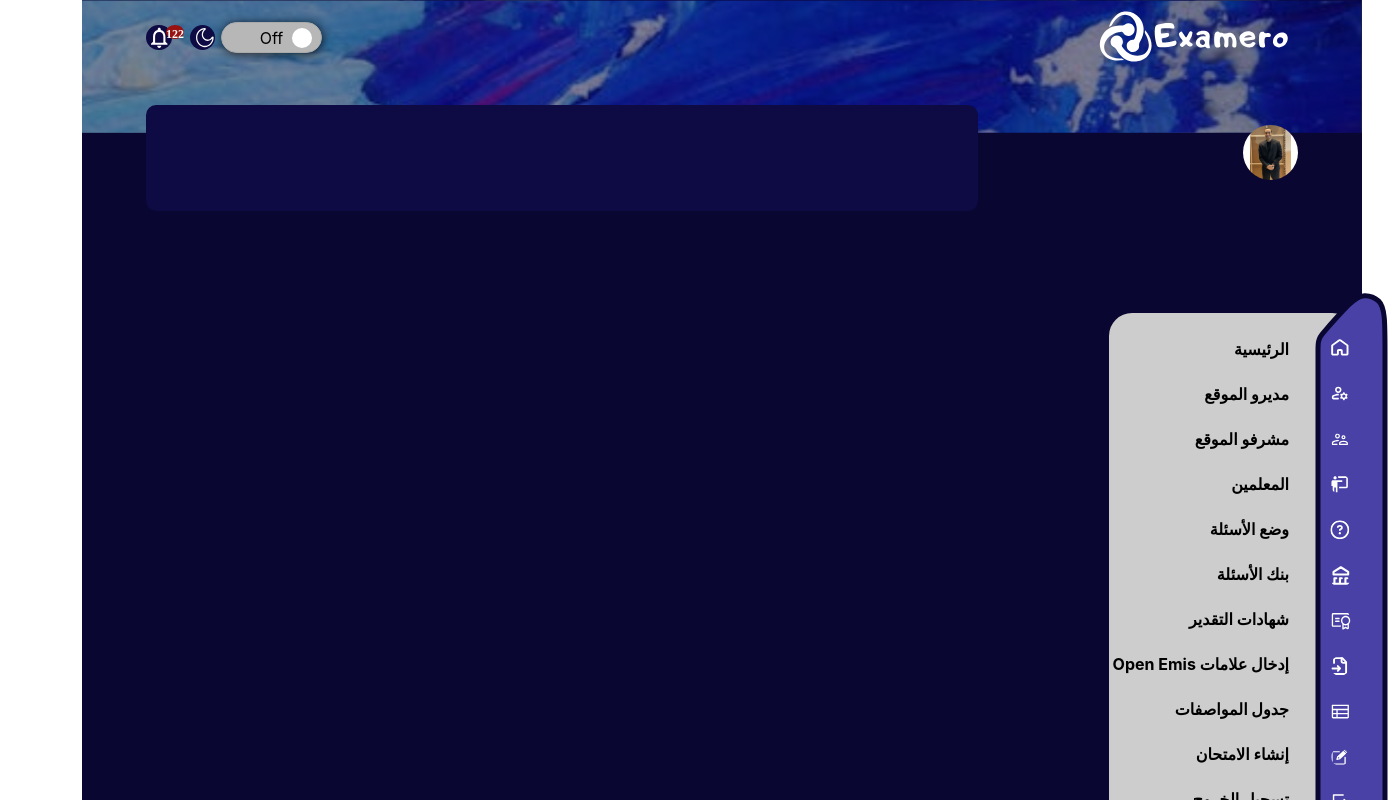
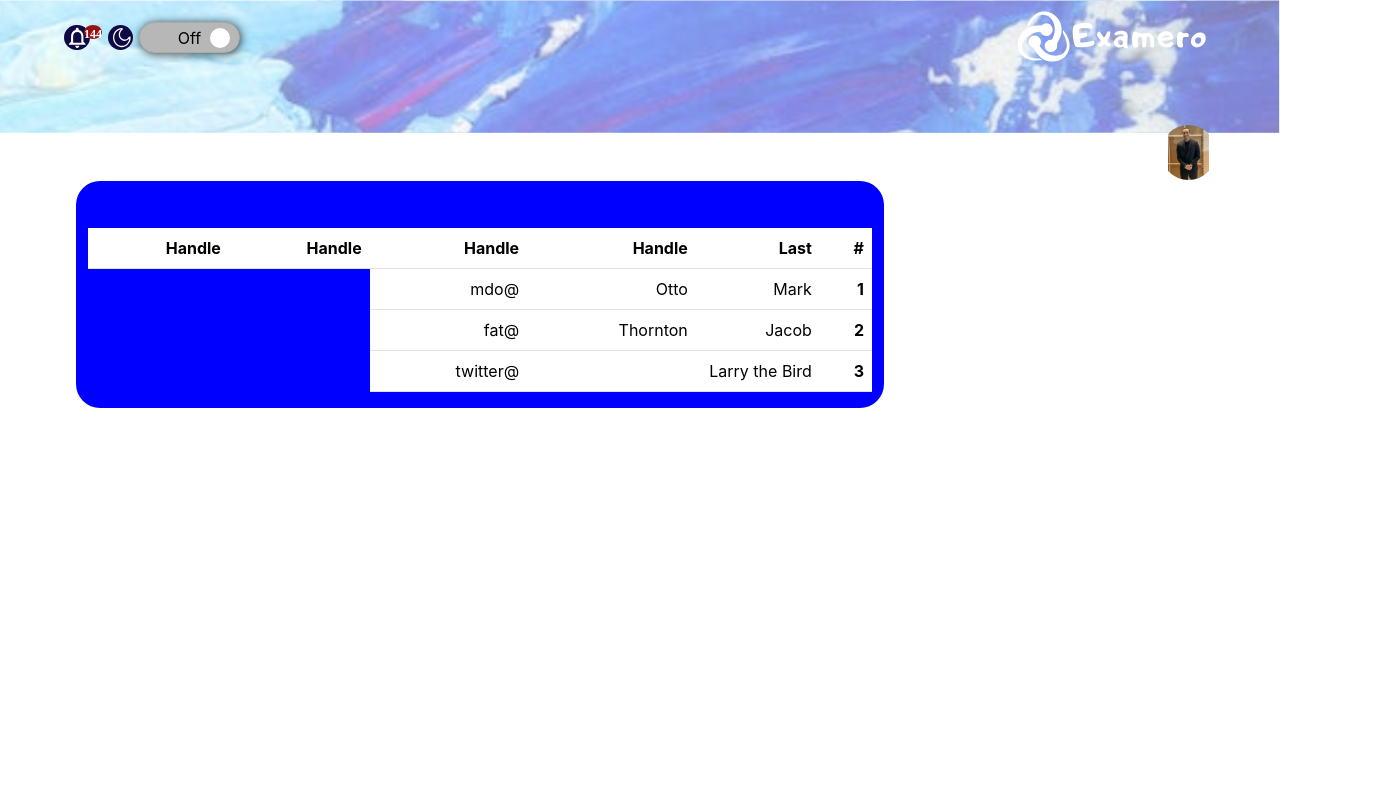
Before and after one commit to kasemsaad/Examero_react.js, a React (Create React App) app: page /b in a window 1280 px wide. Shown: the top 800 px of the page, 1390 px wide, since content can reach past the window. Built offline with nearby package versions, Linux system fonts and the light colour scheme.

Commit message:
adding reducx structure and make night and dark mode

```diff
--- a/package.json
+++ b/package.json
@@ -13,6 +13,7 @@
     "react": "^18.3.1",
     "react-bootstrap": "^2.10.2",
     "react-dom": "^18.3.1",
+    "react-redux": "^9.1.2",
     "react-router-dom": "^6.23.1",
     "react-scripts": "5.0.1",
     "redux": "^5.0.1",
--- a/src/App.js
+++ b/src/App.js
@@ -10,20 +10,18 @@ import Strcture from './strcture';
 
 function App(props) {
   return (
-    <div className="App">
+
+
       <BrowserRouter>
-        <div className='container'>
-          <Routes>
-            <Route path="/Strcture" element={<Strcture />} />
-            <Route path='/' element={<LayoutComp/>}>
+
+        <Routes>
+        <Route path='/' element={<LayoutComp/>}>
         <Route index element={<Log/>} />
         <Route path='/login' element={<J/>}/>
         <Route path='/b' element={<AccountSetting/>}/>
           </Route>
           </Routes>
-        </div>
       </BrowserRouter>
-    </div>
   );
 }
 
--- a/src/common/header/header.jsx
+++ b/src/common/header/header.jsx
@@ -6,18 +6,41 @@ import notifiy from "./../../assets/image/ic_baseline-notifications-none.svg"
 import moon from "./../../assets/image/solar_moon-line-duotone.svg"
 import logo from "./../../assets/image/لوجو examero-01 1.svg"
 import SidebarFullscreen from '../sidebar/structure'
-
+import { useDispatch, useSelector } from 'react-redux'
+import { CHANGE_THEME, COUNTER } from '../../redux/Types/types'
+import { Link } from 'react-router-dom'
 
  function Header() {
   const [toggled , setToggled] = useState(false)
+
+
+
+  const ReducerState = useSelector((state)=>state.dark);
+  const count = useSelector((state)=>state.dark.counter);
+
+  const dispatch = useDispatch()
+  const tog=()=>{
+    setToggled(!toggled)
+    dispatch({
+      type:CHANGE_THEME,
+    }
+    )
+  }
+
+
+
+
+
+
+
+
+
 
   return (
     <>
       <div className="image" style={{   width: "100%",   position: "absolute",   zIndex: -44, }}>
         <img src={Examiro} alt="examiro" width="100%" />
       </div>
-
-
       <nav className="navbar-expand-lg navbar-light">
       <div className="container-fluid left_burger" style={{margin:"0",padding:"0"}}>
       <div  className="row row_rev_"  id="navbarSupportedContent"  style={{ justifyContent: "space-between",
@@ -46,8 +69,7 @@ import SidebarFullscreen from '../sidebar/structure'
                       fontFamily: "'Times New Roman', Times, serif",
                       fontWeight: "800",
                     }}>
-                    122
-                  </span>
+144                  </span>
                 </div>
               </li>
               <div className='notify_btn_tog'
@@ -66,7 +88,7 @@ import SidebarFullscreen from '../sidebar/structure'
                 </li>
 
                 <li className="nav-item dropdown">
-                <button style={{marginLeft:"6px"}} className={`toggle-btn ${toggled ? "toggled" : ""}`} onClick={()=>setToggled(!toggled)}>
+                <button style={{marginLeft:"6px"}} className={`toggle-btn ${toggled ? "toggled" : ""}`} onClick={()=>tog()}>
                 <span className={toggled ? "white-text" : "whit"}>{toggled ? "On" : "Off"}</span>
            <div className='thumb'></div>
                 </button>
--- a/src/dashboard/Account-settting/Account.css
+++ b/src/dashboard/Account-settting/Account.css
@@ -1,10 +1,10 @@
 .container_edit{
-
-  max-width: 800px !important;
+  width:100% !important;
   border-radius: 24px;
   background-color: blue ;
-  margin: auto;
+  /* margin: auto; */
   margin-top: 76px;
 margin-bottom: 106px;
+overflow-x: auto;
 
 }
--- a/src/dashboard/Account-settting/AccountSetting.jsx
+++ b/src/dashboard/Account-settting/AccountSetting.jsx
@@ -6,6 +6,43 @@ import SidebarFullscreen from '../../common/sidebar/structure';
     <>
 
     <div className='container container_edit' >
+      <div style={{paddingTop:"6%" ,direction:"rtl"}}>
+
+
+    <table class="table" >
+  <thead>
+    <tr>
+      <th scope="col">#</th>
+      <th scope="col">Last</th>
+      <th scope="col">Handle</th>
+      <th scope="col">Handle</th>
+      <th scope="col">Handle</th>
+      <th scope="col">Handle</th>
+
+
+    </tr>
+  </thead>
+  <tbody>
+    <tr>
+      <th scope="row">1</th>
+      <td>Mark</td>
+      <td>Otto</td>
+      <td>@mdo</td>
+    </tr>
+    <tr>
+      <th scope="row">2</th>
+      <td>Jacob</td>
+      <td>Thornton</td>
+      <td>@fat</td>
+    </tr>
+    <tr>
+      <th scope="row">3</th>
+      <td colspan="2">Larry the Bird</td>
+      <td>@twitter</td>
+    </tr>
+  </tbody>
+</table>
+</div>
 </div>
 
     </>
--- a/src/index.js
+++ b/src/index.js
@@ -3,6 +3,9 @@ import ReactDOM from 'react-dom/client';
 import './index.css';
 import App from './App';
 import reportWebVitals from './reportWebVitals';
+import mystore from './redux/store';
+import { Provider } from 'react-redux';
+
 <link
       rel="stylesheet"
       href="https://cdnjs.cloudflare.com/ajax/libs/font-awesome/6.5.2/css/all.min.css"
@@ -14,12 +17,11 @@ import reportWebVitals from './reportWebVitals';
 
 
 
-
 const root = ReactDOM.createRoot(document.getElementById('root'));
 root.render(
-  <React.StrictMode>
-    <App />
-  </React.StrictMode>
+  <Provider store={mystore}>
+  <App />
+</Provider>
 );
 
 // If you want to start measuring performance in your app, pass a function
--- a/src/layout/layoutComp/layoutComp.jsx
+++ b/src/layout/layoutComp/layoutComp.jsx
@@ -3,28 +3,30 @@ import Header from '../../common/header/header';
 import { Outlet } from 'react-router-dom';
 import AccountSetting from '../../dashboard/Account-settting/AccountSetting';
 import SidebarFullscreen from '../../common/sidebar/structure';
+import { useSelector } from 'react-redux';
 
+// "#090631"
+ function LayoutComp() {
 
- function LayoutComp() {
+  const bachgroundTheme = useSelector((state)=>state.dark.color)
+  const layoutBackground = useSelector((state)=>state.dark.lay)
+
   return (
     <>
-    <section className="all_page" style={{ backgroundColor: "#090631", position: "absolute",
+    <section className="all_page" style={{ backgroundColor:`${bachgroundTheme}` , position: "absolute",
 zIndex: -3333333333, height: "auto", width: "100%",
         border: "1px",  }}>
          < Header/>
 
         <div className='container' style={{maxWidth: "65%", color:"white",
-backgroundColor:"#0E0A43", marginLeft: "64px", borderRadius: "10px", position: "relative",top: "20px",overflow:"auto",marginBottom:"115px"}}>
-
+backgroundColor:`${layoutBackground}`, marginLeft: "64px", borderRadius: "10px", position: "relative",top: "20px",overflow:"auto",marginBottom:"115px"}}>
         <Outlet/>
         </div>
 
-
-
-        <div style={{position:"relative",right:0}}>
+        {/* <div style={{position:"relative",right:"80px"}}>
   <SidebarFullscreen/>
 
-  </div>
+  </div> */}
 </section>
     </>
   )
--- /dev/null
+++ b/src/redux/Types/types.jsx
@@ -0,0 +1,2 @@
+export const CHANGE_THEME= 'CHANGE_THEME'
+export const COUNTER= 'COUNTER'
--- /dev/null
+++ b/src/redux/combined/combineReducer.jsx
@@ -0,0 +1,7 @@
+import { combineReducers } from "redux";
+// import counterReducer from "../reducer/reducer.jsx";
+// import FavouriteReducer from "../reducer/FAV_REDUCER.jsx";
+ import changeTheme from "./../reducer/reducer.jsx"
+export default combineReducers({
+    dark:changeTheme,
+})
--- /dev/null
+++ b/src/redux/reducer/reducer.jsx
@@ -0,0 +1,30 @@
+import { counter } from "@fortawesome/fontawesome-svg-core";
+import { CHANGE_THEME, COUNTER } from "../Types/types";
+
+const changeTheme = (state={color:"",lay:"",counter:0},action)=>{
+
+    if(action.type == CHANGE_THEME){
+
+        const color = "black"
+       const  toggled =""
+        return {
+            ...state,
+            color:state.color === '#090631' ? "white" : "#090631",
+            lay:state.lay === '#090631' ? "#ECECEC" : "#090631"
+        }
+    }
+
+
+
+    if(action.type == COUNTER){
+
+      const newCount=44
+        return {
+            ...state,
+            counter:newCount,
+
+        }
+    }
+    return state ;
+}
+export default changeTheme;
--- /dev/null
+++ b/src/redux/store.jsx
@@ -0,0 +1,6 @@
+import {  createStore } from 'redux';
+
+import combineReducers from './combined/combineReducer'
+// const mystore=createStore(counterReducer)
+const mystore=createStore(combineReducers)
+export default mystore;
```
Also changed, not shown: 1 other file (tests, documents, lock files or other folders).
